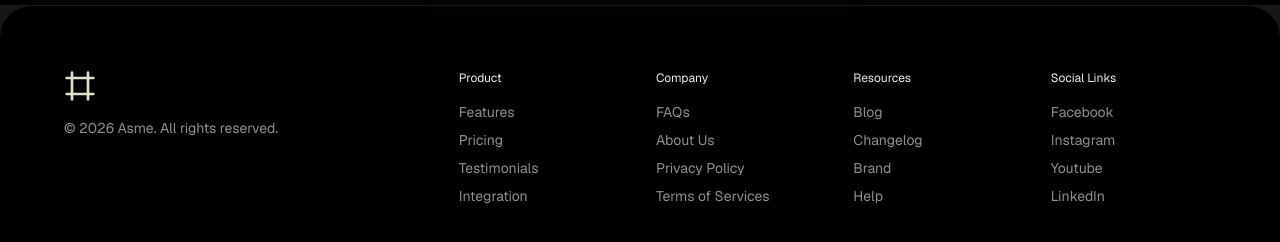
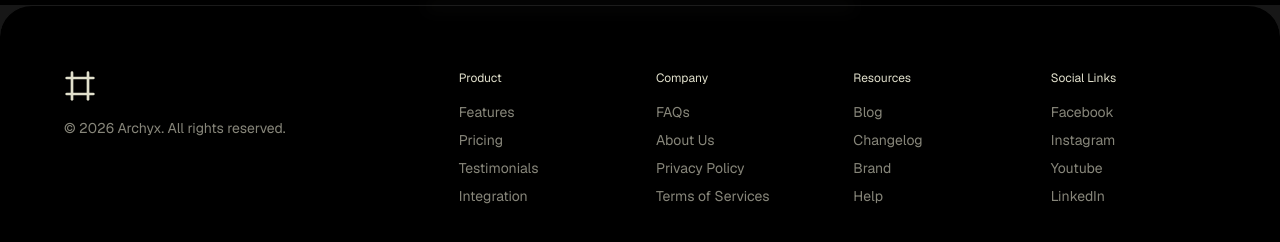
Before and after one commit to Sandblaze05/sysarch, a Next.js app: page / in a window 1280 px wide. Shown: the part 4946-5188 px from the top of the page. Built offline with nearby package versions, Linux system fonts and the light colour scheme.

Commit message:
chore(ui): update branding and color palette in footer

```diff
--- a/components/Footer.tsx
+++ b/components/Footer.tsx
@@ -62,8 +62,8 @@ export function Footer() {
 				<div className="grid w-full gap-8 xl:grid-cols-3 xl:gap-8">
 				<AnimatedContainer className="space-y-4">
 					<FrameIcon className="size-8 text-[#E1E0CC]" />
-					<p className="text-[#ededed]/60 mt-8 text-sm md:mt-0">
-						© {new Date().getFullYear()} Asme. All rights reserved.
+					<p className="text-[#E1E0CC]/60 mt-8 text-sm md:mt-0">
+						© {new Date().getFullYear()} Archyx. All rights reserved.
 					</p>
 				</AnimatedContainer>
 
@@ -71,8 +71,8 @@ export function Footer() {
 					{footerLinks.map((section, index) => (
 						<AnimatedContainer key={section.label} delay={0.1 + index * 0.1}>
 							<div className="mb-10 md:mb-0">
-								<h3 className="text-xs text-[#ededed]">{section.label}</h3>
-								<ul className="text-[#ededed]/60 mt-4 space-y-2 text-sm">
+								<h3 className="text-xs text-[#E1E0CC]">{section.label}</h3>
+								<ul className="text-[#E1E0CC]/60 mt-4 space-y-2 text-sm">
 									{section.links.map((link) => (
 										<li key={link.title}>
 											<a
```
